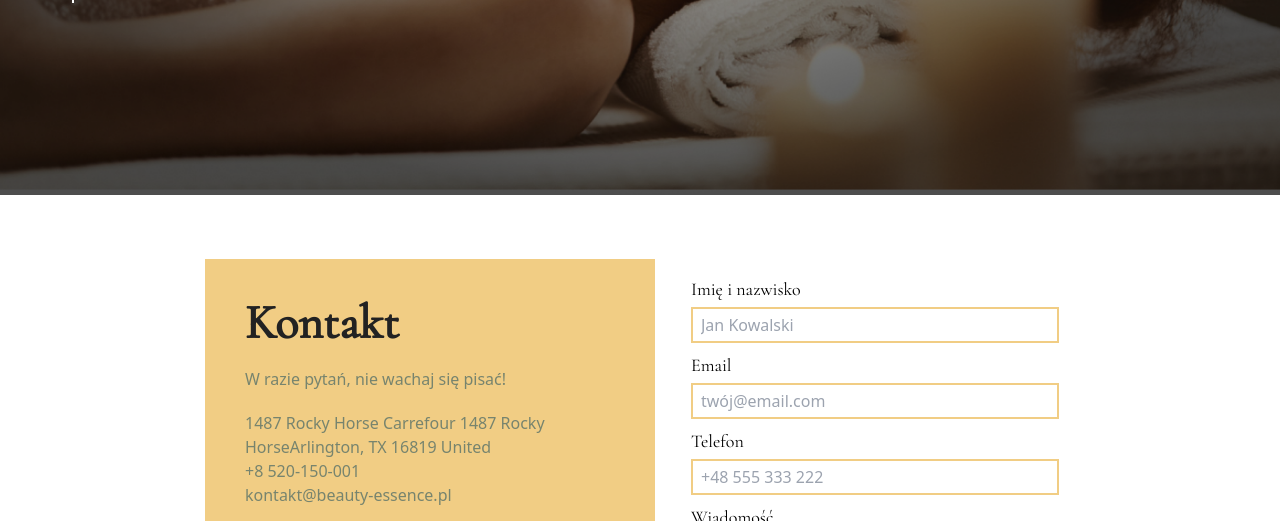
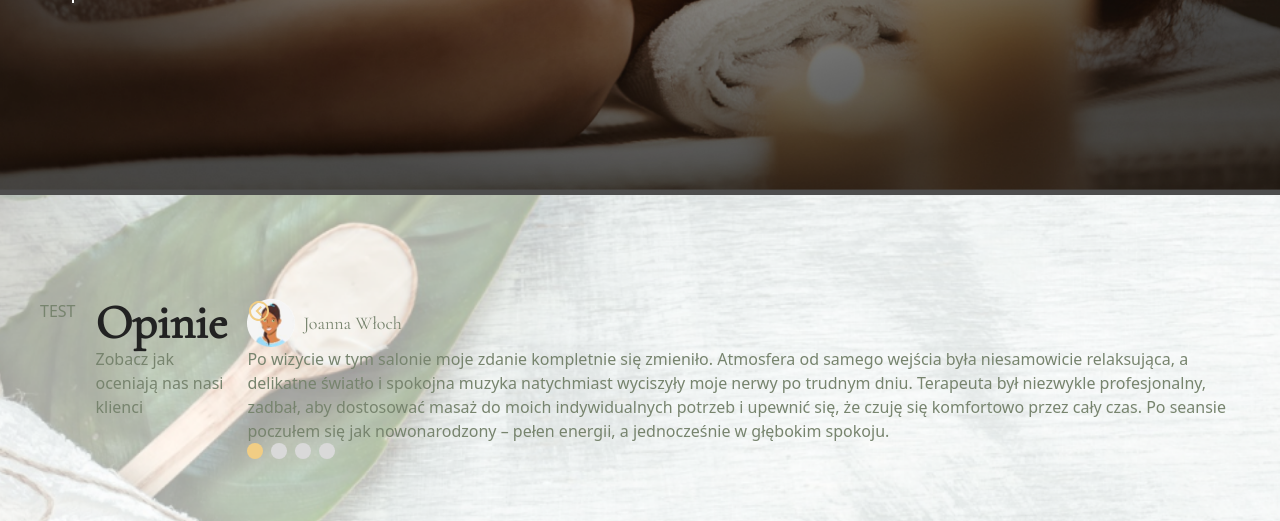
Before and after one commit to beauty-essence/Beauty-Essence, an Astro site: page / in a window 1280 px wide. Shown: the part 605-1126 px from the top of the page. Built offline with nearby package versions, Linux system fonts and the light colour scheme; Astro itself is replaced by a stand-in of ours.

Commit message:
Basic opinions

```diff
--- a/src/components/Contact/Contact.astro
+++ b/src/components/Contact/Contact.astro
@@ -7,7 +7,7 @@ import twitter_icon from "assets/icons/TwitterIcon.svg"
 <section class="relative w-full flex justify-center items-center lg:py-16">
   <div class="container md:flex md:gap-5 justify-center">
     <div
-      class="bg-primary p-10 flex flex-col gap-5 text-secondary-text md:w-full max-w-[450px]"
+      class="bg-primary p-10 flex flex-col gap-5 text-secondary-text md:w-full md:max-w-[450px]"
     >
       <h1 class="text-5xl font-primary font-bold text-button-dark">Kontakt</h1>
 
@@ -36,7 +36,7 @@ import twitter_icon from "assets/icons/TwitterIcon.svg"
       </div>
     </div>
 
-    <form class="p-4 flex flex-col gap-2 md:w-full max-w-[400px]">
+    <form class="p-4 flex flex-col gap-2 md:w-full md:max-w-[400px]">
       <div class="flex flex-col gap-1">
         <label for="name" class="font-primary text-lg">Imię i nazwisko</label>
         <input
--- /dev/null
+++ b/src/components/Opinions/Opinions.astro
@@ -0,0 +1,55 @@
+---
+import OpinionsBackground from "assets/OpinionsBackground.png"
+import avatar from "assets/icons/avatar.png"
+import arrow_right from "assets/icons/arrow_right.svg"
+import arrow_left from "assets/icons/arrow_left.svg"
+import { Image } from "astro:assets"
+---
+
+<section
+  class="relative w-full flex justify-center items-center lg:py-16 overflow-hidden"
+>
+  <Image
+    src={OpinionsBackground}
+    alt=""
+    class="w-full h-screen object-cover absolute -z-10"
+  />
+  <div
+    class="container md:flex md:gap-5 justify-center p-10 text-secondary-text"
+  >
+    <div class="hidden md:block">TEST</div>
+
+    <div>
+      <h1 class="text-5xl font-primary font-bold text-button-dark">Opinie</h1>
+      <p>Zobacz jak oceniają nas nasi klienci</p>
+    </div>
+
+    <div class="relative">
+      <img src={arrow_left.src} class="absolute" />
+
+      <div class="flex gap-2 items-center font-primary">
+        <Image src={avatar} alt="avatar" class="w-12" />
+        <p class="text-lg">Joanna Włoch</p>
+      </div>
+
+      <p>
+        Po wizycie w tym salonie moje zdanie kompletnie się zmieniło. Atmosfera
+        od samego wejścia była niesamowicie relaksująca, a delikatne światło i
+        spokojna muzyka natychmiast wyciszyły moje nerwy po trudnym dniu.
+        Terapeuta był niezwykle profesjonalny, zadbał, aby dostosować masaż do
+        moich indywidualnych potrzeb i upewnić się, że czuję się komfortowo
+        przez cały czas. Po seansie poczułem się jak nowonarodzony – pełen
+        energii, a jednocześnie w głębokim spokoju.
+      </p>
+
+      <div class="flex gap-2">
+        <div class="flex gap-2">
+          <div class="w-4 h-4 bg-primary rounded-full"></div>
+          <div class="w-4 h-4 bg-[#D9D9D9] rounded-full"></div>
+          <div class="w-4 h-4 bg-[#D9D9D9] rounded-full"></div>
+          <div class="w-4 h-4 bg-[#D9D9D9] rounded-full"></div>
+        </div>
+      </div>
+    </div>
+  </div>
+</section>
--- a/src/pages/index.astro
+++ b/src/pages/index.astro
@@ -1,10 +1,12 @@
 ---
 import Hero from "../components/Hero/Hero.astro"
 import Contact from "../components/Contact/Contact.astro"
+import Opinions from "../components/Opinions/Opinions.astro"
 import Layout from "../layouts/Layout.astro"
 ---
 
 <Layout>
   <Hero />
+  <Opinions />
   <Contact />
 </Layout>
```
Also changed, not shown: src/assets/OpinionsBackground.png (added), src/assets/icons/arrow_left.svg (added), src/assets/icons/arrow_right.svg (added), src/assets/icons/avatar.png (added).
